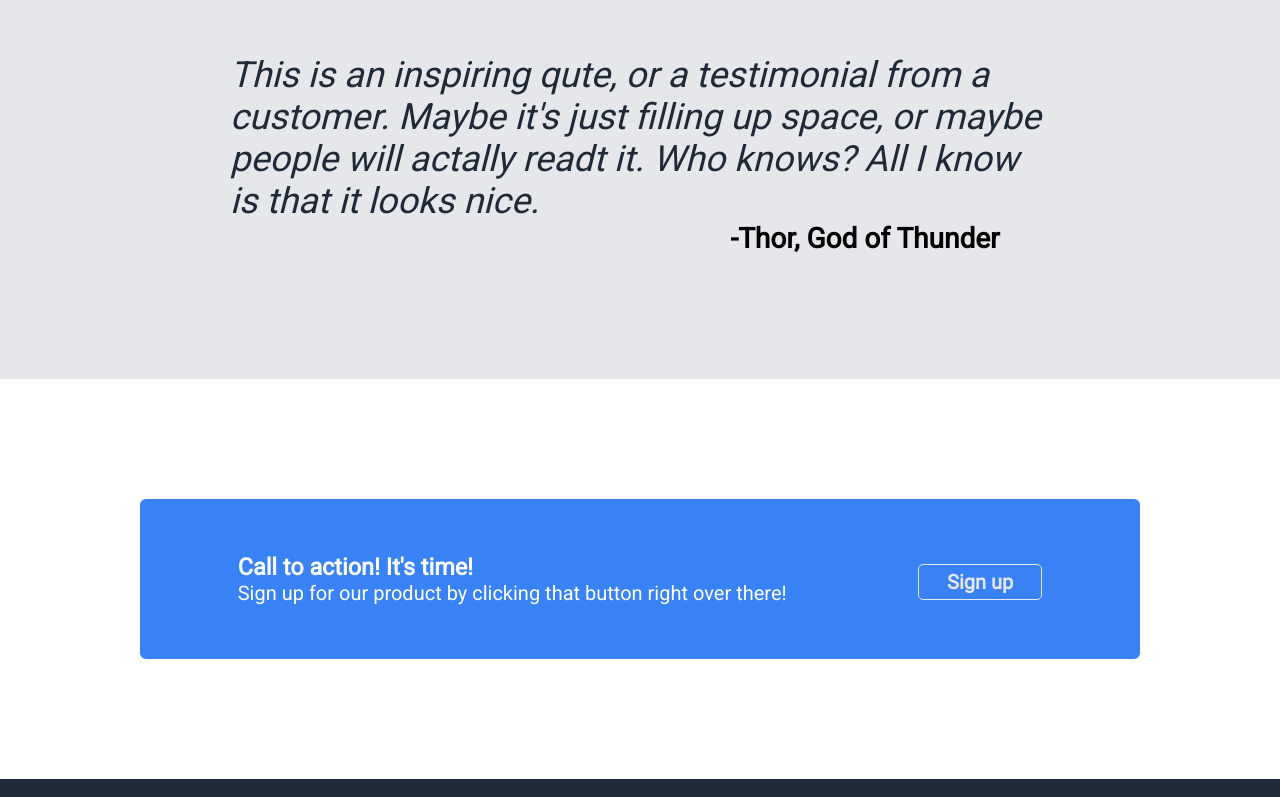
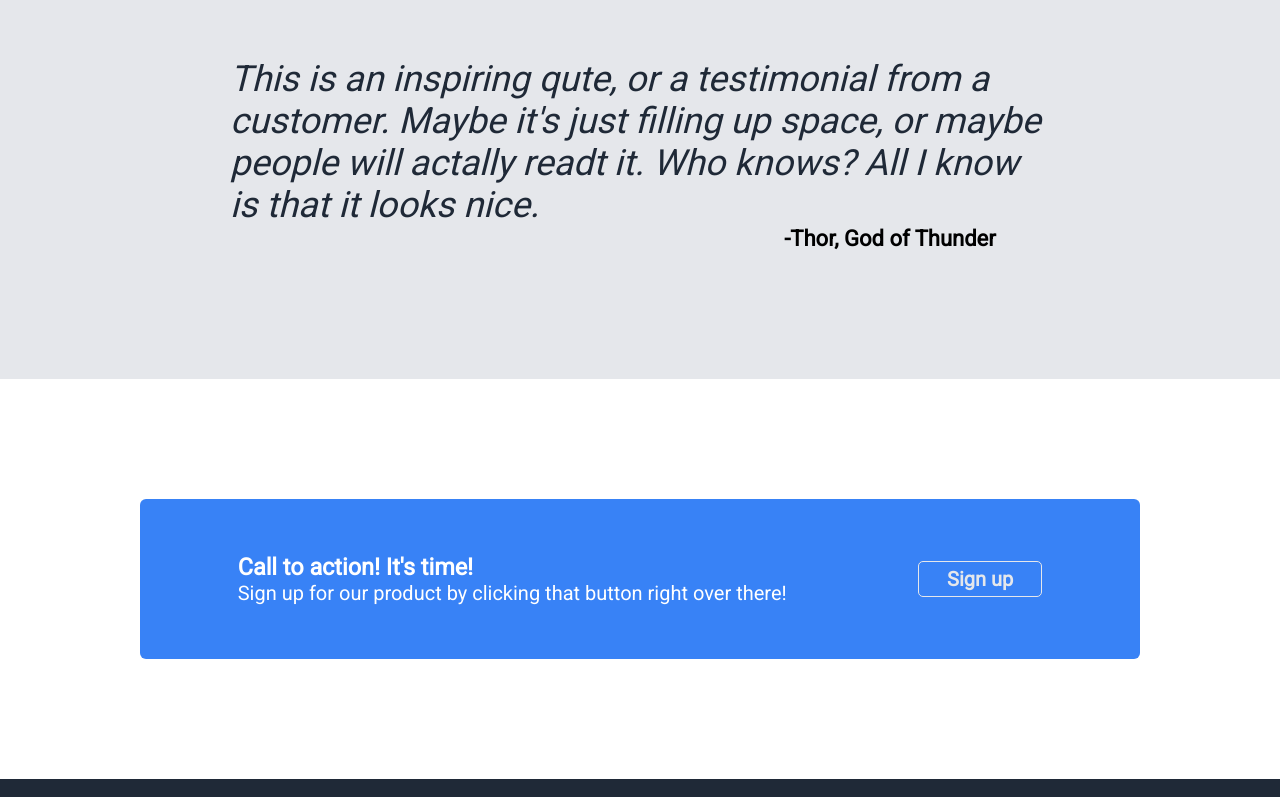
Before and after one commit to Solar-Tiger/odin-landing-page, a plain HTML site: page index.html in a window 1280 px wide. Shown: the part 1221-2018 px from the top of the page. Drawn offline with Linux system fonts and the light colour scheme.

Commit message:
Modify styling for better positioning

```diff
--- a/style.css
+++ b/style.css
@@ -48,8 +48,6 @@ header {
   color: #e5e7eb;
   background: #3882f6;
   padding: 5px 28px;
-  margin-top: 5px;
-  text-align: center;
   border-radius: 5px;
   font-weight: 900;
 }
@@ -92,7 +90,6 @@ header {
   align-items: center;
   width: 100%;
   height: 550px;
-  /* background: darkgreen; */
 }
 
 .main-content-two h2 {
@@ -148,8 +145,8 @@ header {
 }
 
 .main-content-three strong {
-  margin-left: 450px;
-  font-size: 28px;
+  margin-left: 500px;
+  font-size: 22px;
 }
 
 .main-content-four {
```
